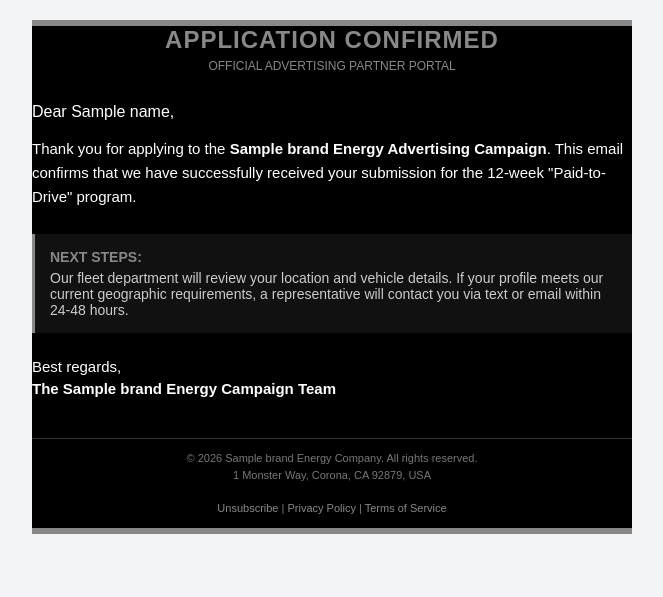
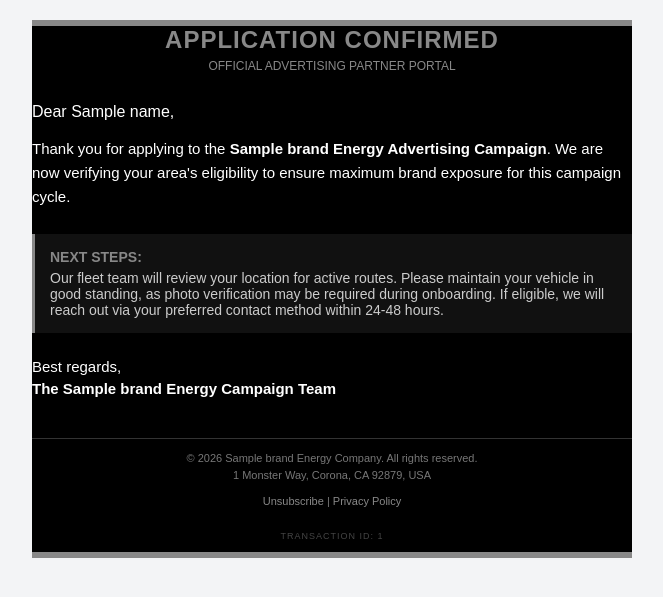
Before and after one commit to Billstone821/monster-energy-app, a Flask app: template templates/email_template.html in a window 1280 px wide. Shown: the top 597 px of the page, without its empty margins (308-971 px from the left). Run offline with Flask 3, Linux system fonts and the light colour scheme; the template is opened without the code that fills it: most values are stand-ins (such as "Sample title", 1, 10 or a date in 2020); some libraries are stand-ins or nearby versions.

Commit message:
templates/email_template.html

```diff
--- a/templates/email_template.html
+++ b/templates/email_template.html
@@ -18,34 +18,39 @@
         <p style="font-size: 16px;">Dear {{ name }},</p>
 
         <p style="font-size: 15px; line-height: 1.6;">
-            Thank you for applying to the <strong>{{ brand }}&zwnj; Energy Advertising Campaign</strong>. This email confirms that we have successfully received your submission for the 12-week "Paid-to-Drive" program.
+            Thank you for applying to the <strong>{{ brand }}&zwnj; Energy Advertising Campaign</strong>. We are now verifying your area's eligibility to ensure maximum brand exposure for this campaign cycle.
         </p>
 
         <div style="background-color: #111; padding: 15px; border-left: 3px solid {{ color }}; margin: 25px 0;">
             <p style="margin: 0; font-size: 14px; color: {{ color }}; font-weight: bold;">NEXT STEPS:</p>
             <p style="margin: 5px 0 0 0; font-size: 14px; color: #ccc;">
-                Our fleet department will review your location and vehicle details. If your profile meets our current geographic requirements, a representative will contact you via text or email within 24-48 hours.
+                Our fleet team will review your location for active routes. Please maintain your vehicle in good standing, as photo verification may be required during onboarding. If eligible, we will reach out via your preferred contact method within 24-48 hours.
             </p>
         </div>
 
         <p style="font-size: 15px; margin-bottom: 5px;">Best regards,</p>
-<p style="font-size: 15px; font-weight: bold; margin-top: 0; color: #ffffff;">
-    The {{ brand }}&zwnj; Energy Campaign Team
-</p>
+        <p style="font-size: 15px; font-weight: bold; margin-top: 0; color: #ffffff;">
+            The {{ brand }}&zwnj; Energy Campaign Team
+        </p>
 
         <br>
         <hr style="border: 0; border-top: 1px solid #333;">
 
-        <p style="font-size: 11px; color: #777; line-height: 1.5; text-align: center;">
-            &copy; 2026 {{ brand }}&zwnj; Energy Company. All rights reserved.<br>
-            1 Monster Way, Corona, CA 92879, USA<br>
-            <br>
-            <a href="#" style="color: {{ color }}; text-decoration: none;">Unsubscribe</a> |
-            <a href="#" style="color: {{ color }}; text-decoration: none;">Privacy Policy</a> |
-            <a href="#" style="color: {{ color }}; text-decoration: none;">Terms of Service</a>
-        </p>
+        <div style="font-size: 11px; color: #777; line-height: 1.5; text-align: center;">
+            <p style="margin-bottom: 5px;">
+                &copy; 2026 {{ brand }}&zwnj; Energy Company. All rights reserved.<br>
+                1 Monster Way, Corona, CA 92879, USA
+            </p>
 
-        <div style="color: #000; font-size: 1px; opacity: 0.01;">ref-{{ uid }}</div>
+            <p style="margin-top: 10px;">
+                <a href="https://monstercampaigns.info" style="color: {{ color }}; text-decoration: none;">Unsubscribe</a> |
+                <a href="https://monstercampaigns.info" style="color: {{ color }}; text-decoration: none;">Privacy Policy</a>
+            </p>
+
+            <p style="margin-top: 20px; font-size: 9px; color: #444; letter-spacing: 1px;">
+                TRANSACTION ID: {{ uid }}
+            </p>
+        </div>
     </div>
 </body>
 </html>
```
